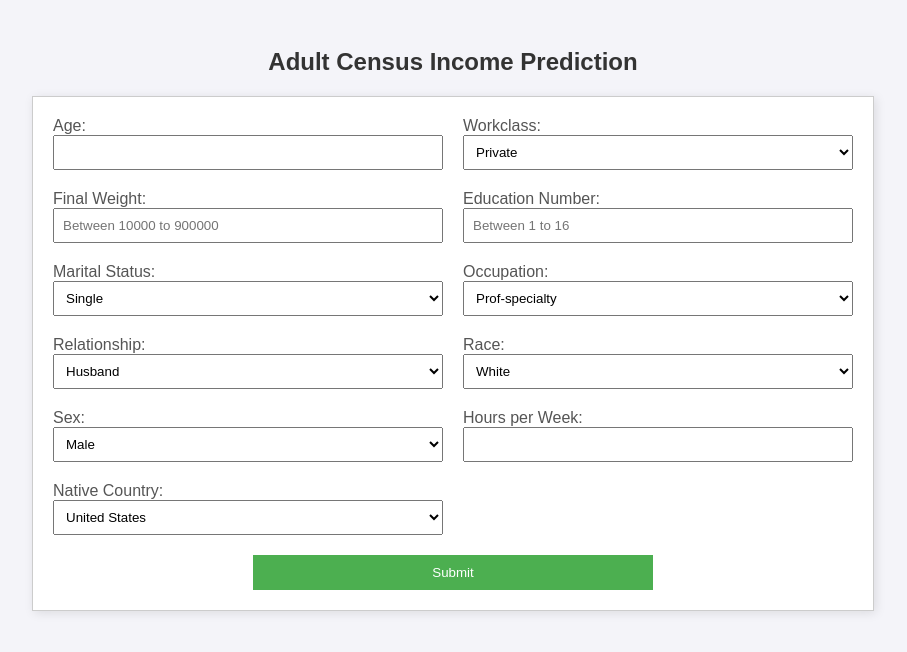
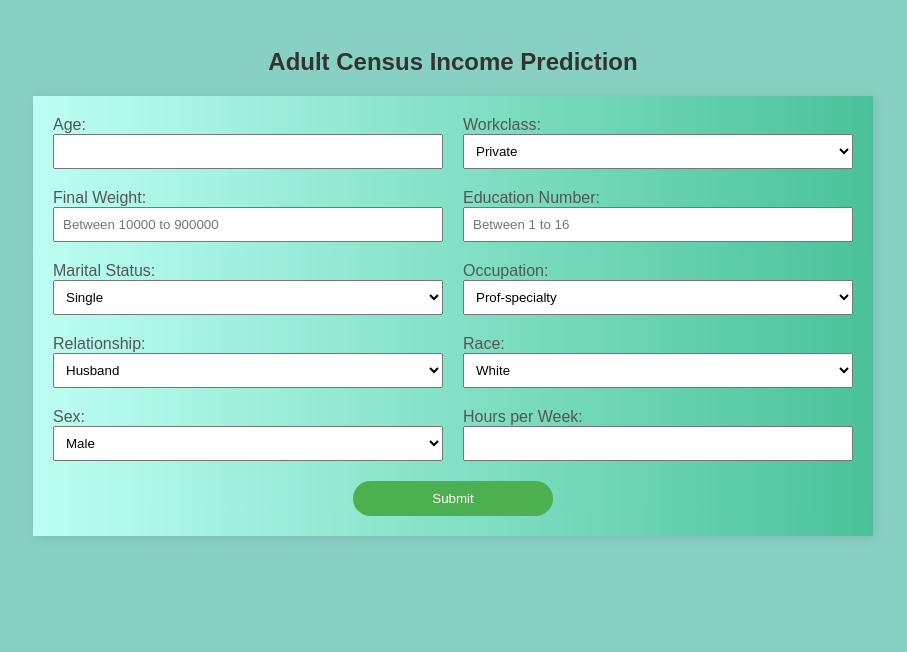
Before and after one commit to ASM313/adult_income_prediction, a Flask app: page / in a window 1280 px wide. Shown: the top 652 px of the page, without its empty margins (187-1094 px from the left). Run offline with Flask 3, Linux system fonts and the light colour scheme; parts of the project's set-up code (start-up, migrations or seed data) failed here and were passed over.

Commit message:
App run successfully

```diff
--- a/app.py
+++ b/app.py
@@ -1,12 +1,14 @@
 from flask import Flask, request, jsonify, render_template
 import pickle
+import pandas as pd
+import numpy as np
 
 
 # Loading trained model
 model = pickle.load(open('best_model_object.pkl', 'rb'))
 
 # Loading pipeline
-model = pickle.load(open('pipeline.pkl', 'rb'))
+scale = pickle.load(open('scale.pkl', 'rb'))
 
 app = Flask(__name__)
 
@@ -18,13 +20,32 @@ def home():
 def predict():
 
     # Get data from Post request
-    data = request.get_json()
-    print(data)
-    # Assuming data is a list of lists for a model expecting multiple inputs
-    predictions = model.predict(data)
-    print(predictions[0])
-    # Convert predictions to a list (if they're not already) and send back
-    return jsonify(predictions.tolist())
+
+    # age = request.form.get('age')
+    # workclass = request.form.get('workclass')
+    # fnlwgt = request.form.get('fnlwgt')
+    # education_num = request.form.get('education_num')
+    # marital_status = request.form.get('marital_status')
+    # occupation = request.form.get('occupation')
+    # relationship = request.form.get('relationship')
+    # race = request.form.get('race')
+    # sex = request.form.get('sex')
+    # hours_per_week = request.form.get('hours_per_week')
+    # native_country = request.form.get('native_country')
+
+    data = [x for x in request.form.values()]
+
+    transformed_data = scale.transform(np.array(data).reshape(1, 10))
+
+    prediction = model.predict(transformed_data)
+    print(prediction[0])
+
+    if prediction==0:
+        msg = "Income less than 50  thousand"
+    else:
+        msg = "Income greater than 50 thousand"
+
+    return render_template('home.html', data=data, msg=msg)
 
 if __name__ == '__main__':
     app.run(debug=True)
--- a/templates/home.html
+++ b/templates/home.html
@@ -1,13 +1,14 @@
 <!DOCTYPE html>
 <html lang="en">
   <head>
-    <meta charset="UTF-8">
-    <title>Input Form for ML Model</title>
+    <meta charset="UTF-8" />
+    <title>Income predicter</title>
     <style>
       body {
         font-family: Arial, sans-serif;
-            background-color: #f4f4f9;
         padding: 20px;
+        background: #88d1c2;
+
       }
       h2 {
         text-align: center;
@@ -17,34 +18,59 @@
         max-width: 800px;
         margin: auto;
         padding: 20px;
-            background-color: #fff;
-            border: 1px solid #ccc;
-            box-shadow: 2px 2px 10px rgba(0,0,0,0.1);
+
+        background: #4ac29a; /* fallback for old browsers */
+        background: -webkit-linear-gradient(
+          to right,
+          #bdfff3,
+          #4ac29a
+        ); /* Chrome 10-25, Safari 5.1-6 */
+        background: linear-gradient(
+          to right,
+          #bdfff3,
+          #4ac29a
+        ); /* W3C, IE 10+/ Edge, Firefox 16+, Chrome 26+, Opera 12+, Safari 7+ */
+        border: 1px solid #ccc 50px;
+        box-shadow: 2px 2px 10px rgba(0, 0, 0, 0.1);
         display: grid;
-            grid-template-columns: repeat(2, 1fr); /* Creates two columns of equal width */
+        grid-template-columns: repeat(
+          2,
+          1fr
+        ); /* Creates two columns of equal width */
         grid-gap: 20px; /* Space between rows and columns */
       }
       label {
         display: block;
         color: #555;
       }
-        input, select {
+      input,
+      select {
         width: 100%;
         padding: 8px;
         box-sizing: border-box;
       }
       button {
         grid-column: span 2; /* Make the button span across both columns */
-            width: 50%;
+        width: 25%;
         padding: 10px;
-            background-color: #4CAF50;
+        background-color: #4caf50;
         color: white;
         border: none;
         cursor: pointer;
         justify-self: center;
+        border-radius: 50cm;
       }
       button:hover {
         background-color: #45a049;
+      }
+      /* Responsive adjustments */
+      @media (max-width: 600px) {
+        .form-group {
+          grid-template-columns: 1fr; /* Makes it a single column layout */
+        }
+        .container {
+          padding: 10px;
+        }
       }
     </style>
   </head>
@@ -127,16 +169,23 @@
       </div>
       <div>
         <label for="hours_per_week">Hours per Week:</label>
-            <input type="number" id="hours_per_week" name="hours.per.week" required>
+        <input
+          type="number"
+          id="hours_per_week"
+          name="hours_per_week"
+          required
+        />
       </div>
-        <div>
+      <!-- <div>
             <label for="native_country">Native Country:</label>
             <select id="native_country" name="native_country" required>
                 <option value="United States">United States</option>
                 <option value="Other">Other country</option>
             </select>
-        </div>
+        </div> -->
       <button type="submit">Submit</button>
     </form>
+    <br />
+    <h2>{{msg}}</h2>
   </body>
 </html>
```
Also changed, not shown: other parts of templates/home.html (+25 -9 lines), data/adult_data.csv, database.py (added), 3 other files. Lines whose indentation alone changed are shown as unchanged.
